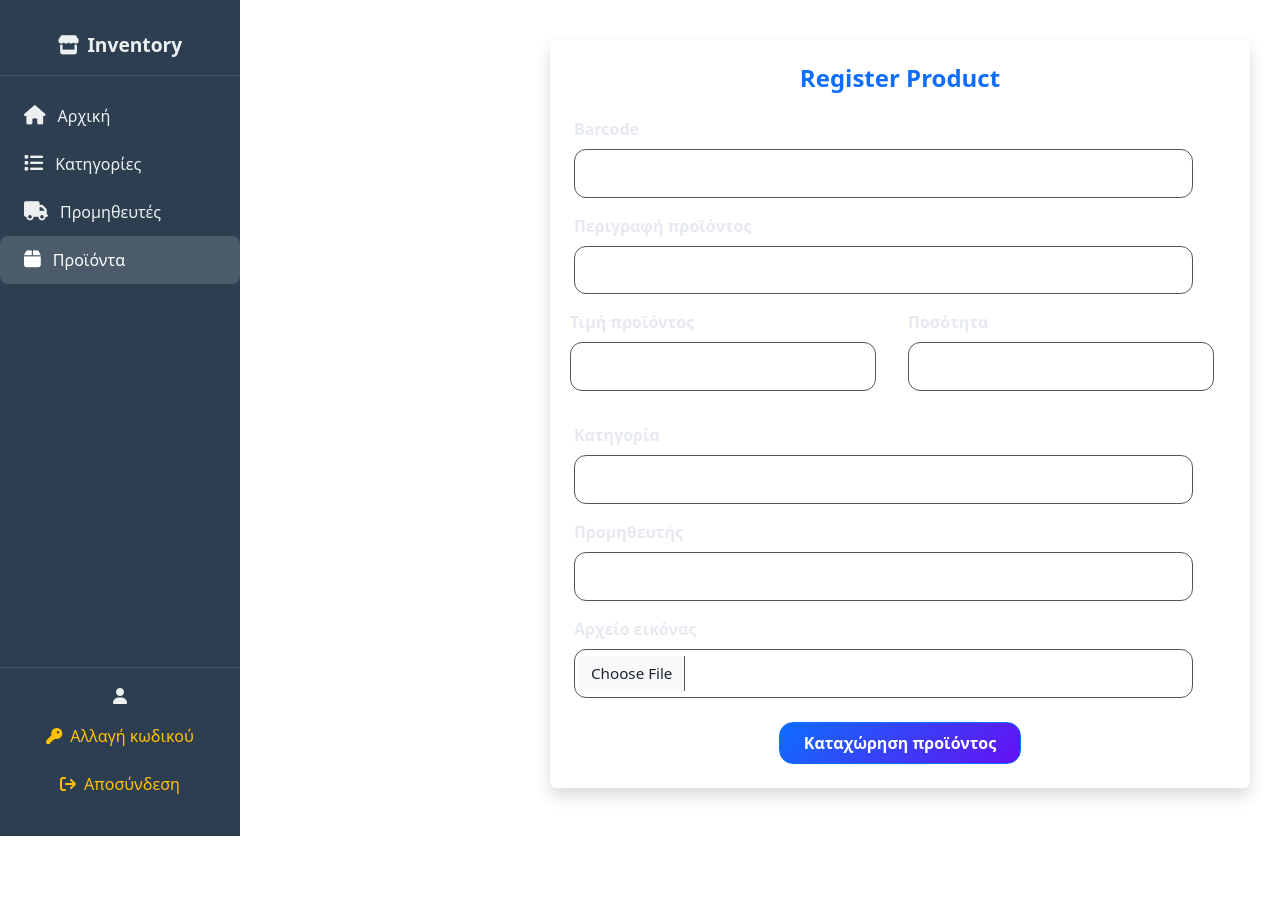
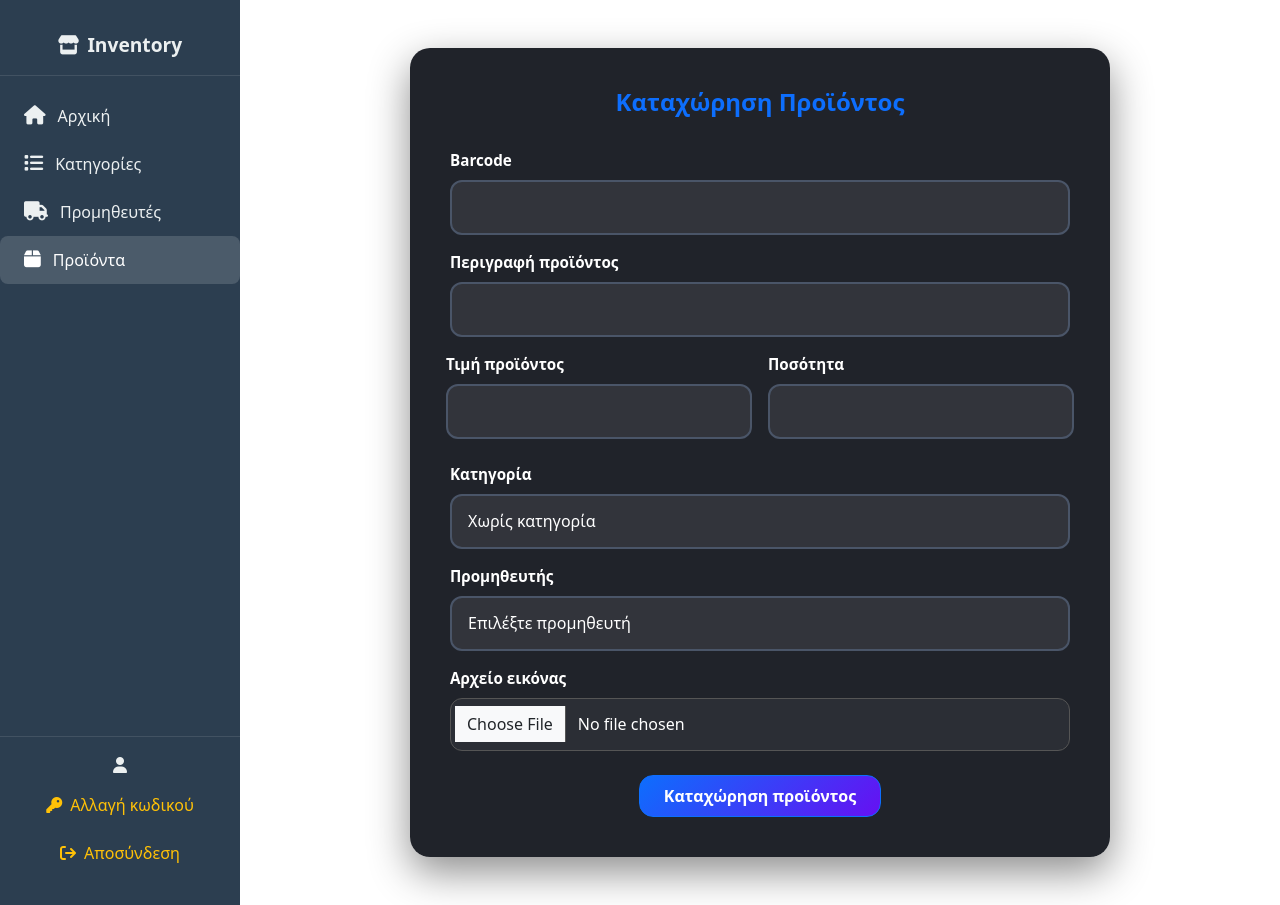
Before and after one commit to Dimitrios-Mourtzilas1999/apotheke, a Django app: page /product/register in a window 1280 px wide. Before the commit the page ends 836 px from the top, so only its background shows below. Run offline with Django 5.2, Linux system fonts and the light colour scheme; data that the repository does not hold is empty; some libraries are stand-ins or nearby versions.

Commit message:
Improve product registration form contrast and readability
- Change form from white background to dark theme for better visibility
- Use dedicated .product-register-form class instead of Bootstrap classes
- Increase form input border thickness from 1px to 2px
- Darken form input background for better contrast
- Improve placeholder text visibility
- Add dark theme styling for select dropdown options
- Enhance form heading with centered alignment and larger font
- Increase input padding for better touch targets
- Improve margin spacing between form groups
- Remove conflicting dashboard.css dependency

```diff
--- a/inventory/static/inventory/products/css/register_product.css
+++ b/inventory/static/inventory/products/css/register_product.css
@@ -1,8 +1,8 @@
 /* ===== Form Container ===== */
-form.container {
-    background: rgba(28, 31, 38, 0.95); /* dark card style */
+.product-register-form {
+    background: rgba(28, 31, 38, 0.98); /* dark card style */
     color: #e6e9ef;
-    padding: 2rem;
+    padding: 2.5rem;
     border-radius: 20px;
     max-width: 700px;
     margin: 2rem auto;
@@ -10,10 +10,12 @@ form.container {
 }
 
 /* ===== Form Heading ===== */
-form h4 {
+.form-title {
     font-weight: 700;
     color: #0d6efd;
-    margin-bottom: 1.5rem;
+    margin-bottom: 2rem;
+    text-align: center;
+    font-size: 1.5rem;
 }
 
 /* ===== Labels ===== */
@@ -21,32 +23,38 @@ form h4 {
     display: block;
     font-weight: 600;
     margin-bottom: 0.5rem;
-    color: #e6e9ef;
+    color: #ffffff;
+    font-size: 0.95rem;
 }
 
 /* ===== Form Inputs ===== */
 .form-control {
-    width: 95%;
-    padding: 0.75rem 1rem;
+    width: 100%;
+    padding: 0.85rem 1rem;
     border-radius: 12px;
-    border: 1px solid #555;
-    background: rgba(255,255,255,0.1);
-    color: #fff;
-    font-size: 0.95rem;
-    margin-bottom: 1rem;
+    border: 2px solid #4a5568;
+    background: rgba(255,255,255,0.08);
+    color: #ffffff;
+    font-size: 1rem;
+    margin-bottom: 0.5rem;
     transition: all 0.3s ease;
 }
 
 .form-control::placeholder {
-    color: rgba(255,255,255,0.6);
+    color: rgba(255,255,255,0.5);
 }
 
 .form-control:focus {
     outline: none;
     border-color: #0d6efd;
-    box-shadow: 0 0 0 4px rgba(13, 110, 253, 0.2);
-    background: rgba(255,255,255,0.15);
-    color: #fff;
+    box-shadow: 0 0 0 4px rgba(13, 110, 253, 0.25);
+    background: rgba(255,255,255,0.12);
+    color: #ffffff;
+}
+
+.form-control option {
+    background: #1c1f26;
+    color: #ffffff;
 }
 
 /* ===== Submit Button ===== */
@@ -75,6 +83,11 @@ form h4 {
     padding-right: 0.5rem;
 }
 
+/* ===== Form Groups ===== */
+.mb-3 {
+    margin-bottom: 1.5rem;
+}
+
 /* ===== File Input ===== */
 .form-control[type="file"] {
     background: rgba(255,255,255,0.05);
--- a/inventory/templates/inventory/products/register.html
+++ b/inventory/templates/inventory/products/register.html
@@ -1,7 +1,6 @@
 {% extends "base.html" %}{% load static %}
 
 {% block css %}
-<link rel="stylesheet" href="{% static 'css/dashboard.css' %}">
 <link rel="stylesheet" href="{% static 'inventory/products/css/register_product.css' %}">
 <link rel="stylesheet" href="https://cdnjs.cloudflare.com/ajax/libs/font-awesome/6.5.1/css/all.min.css">
 <link rel="stylesheet" href="{% static 'css/menu.css' %}">
@@ -12,10 +11,10 @@
 
 <div class="main-content">
   <form action="{% url 'product_register' %}" method="POST" enctype="multipart/form-data"
-        class="container p-4 mt-4 shadow rounded bg-white">
+        class="product-register-form">
     {% csrf_token %}
 
-    <h4 class="mb-4 text-center">Register Product</h4>
+    <h4 class="form-title">Καταχώρηση Προϊόντος</h4>
 
     <div class="mb-3">
         <label for="{{ form.barcode.id_for_label }}" class="form-label fw-semibold">{{ form.barcode.label }}</label>
```
